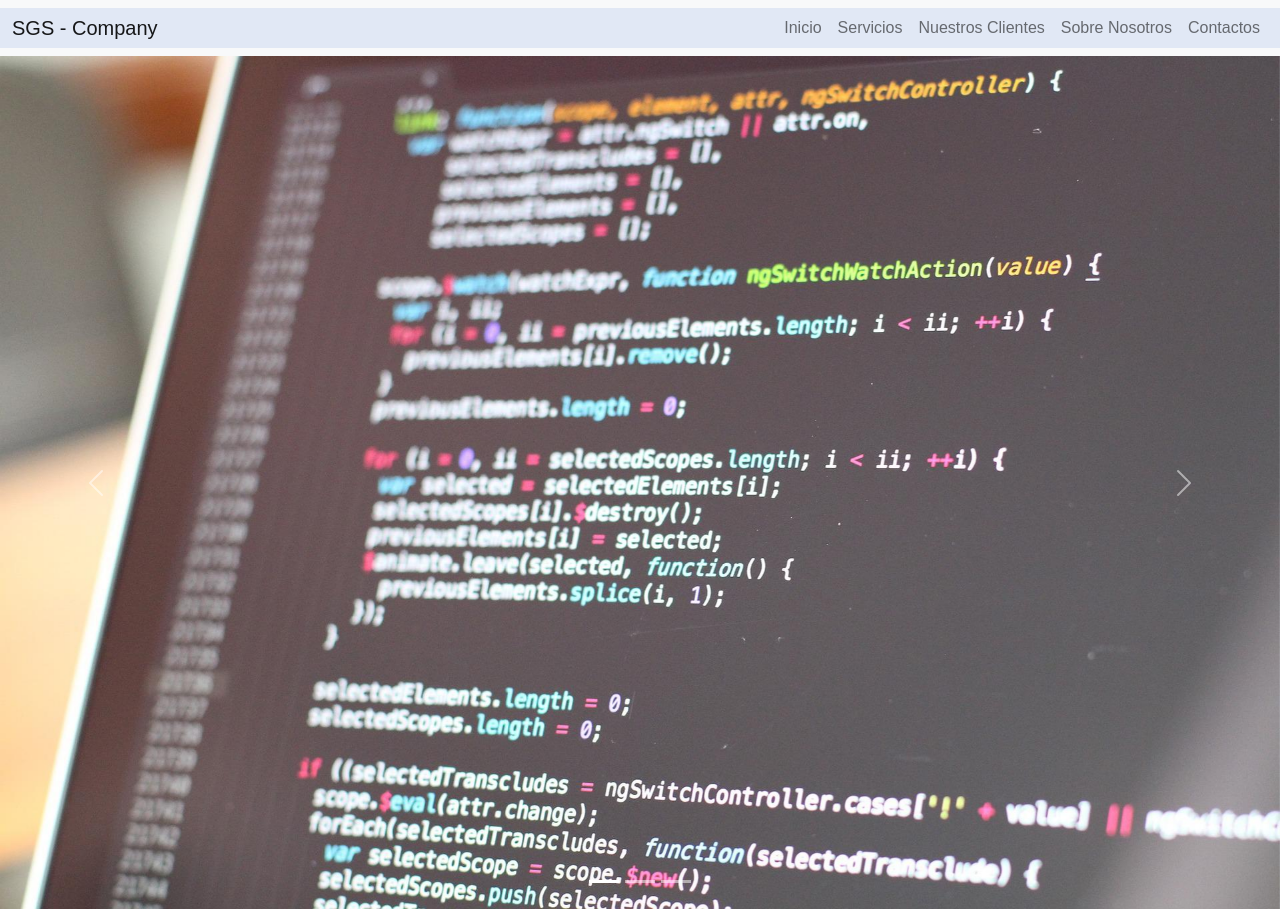
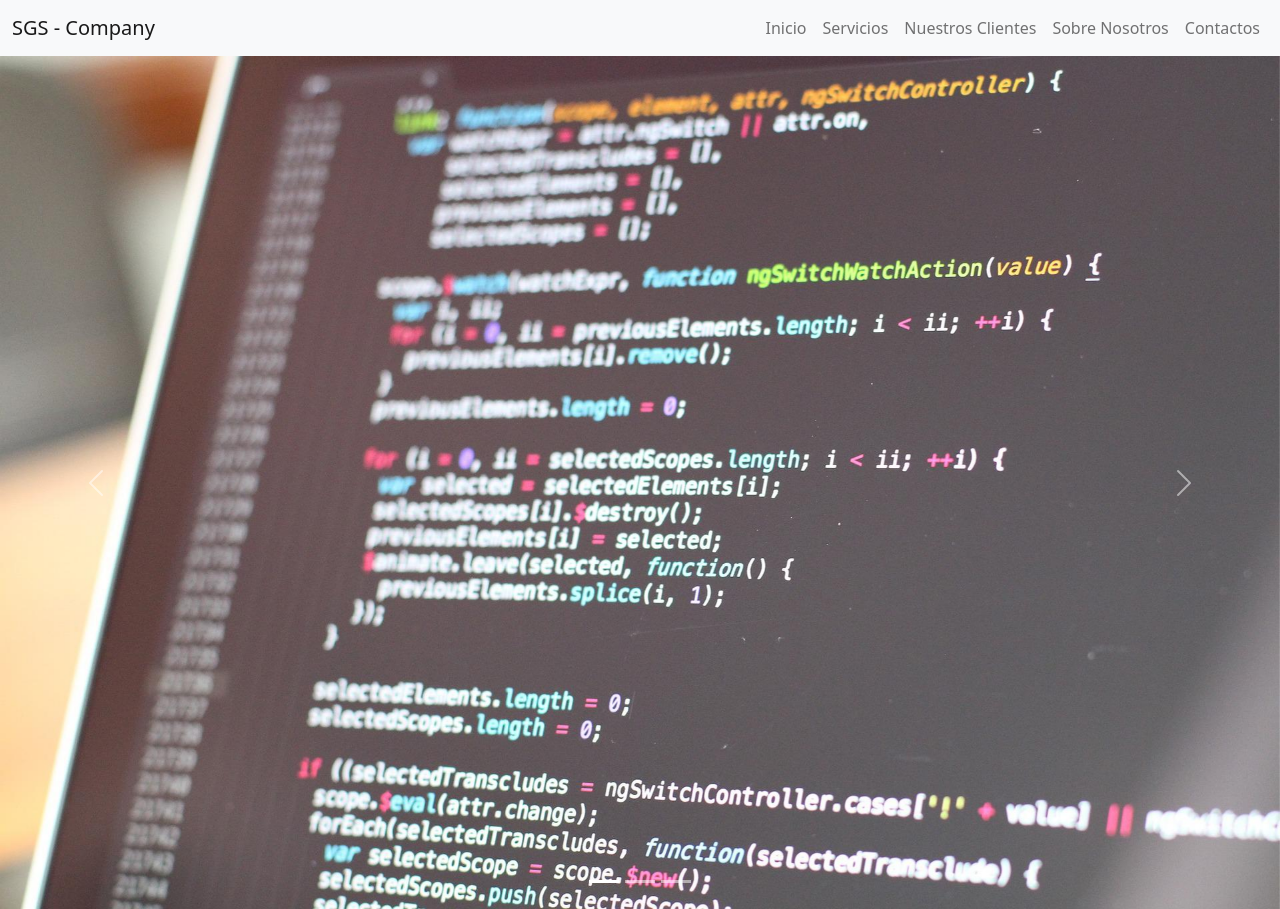
Before and after one commit to DesaMirmidon/RepoCoder, a plain HTML site: page index.html in a window 1280 px wide. Shown: the top 909 px of the page. Drawn offline with nearby package versions, Linux system fonts and the light colour scheme.

Commit message:
estilos con scss

```diff
--- a/index.html
+++ b/index.html
@@ -5,7 +5,8 @@
     <meta http-equiv="X-UA-Compatible" content="IE=edge">
     <meta name="viewport" content="width=device-width, initial-scale=1.0">
     <title>SGC - Company</title>
-    <link rel="stylesheet" type="text/css" href="./style/styles.css">
+    <!--<link rel="stylesheet" type="text/css" href="./style/styles.css">-->
+    <link rel="stylesheet" type="text/css" href="./style/estilos.css">
 
     <link href="https://cdn.jsdelivr.net/npm/bootstrap@5.2.0-beta1/dist/css/bootstrap.min.css" rel="stylesheet" integrity="sha384-0evHe/X+R7YkIZDRvuzKMRqM+OrBnVFBL6DOitfPri4tjfHxaWutUpFmBp4vmVor" crossorigin="anonymous">
     <link rel="stylesheet" href="https://cdn.jsdelivr.net/npm/bootstrap-icons@1.8.3/font/bootstrap-icons.css">
```
Also changed, not shown: pages/about.html (+2 -1 lines).
